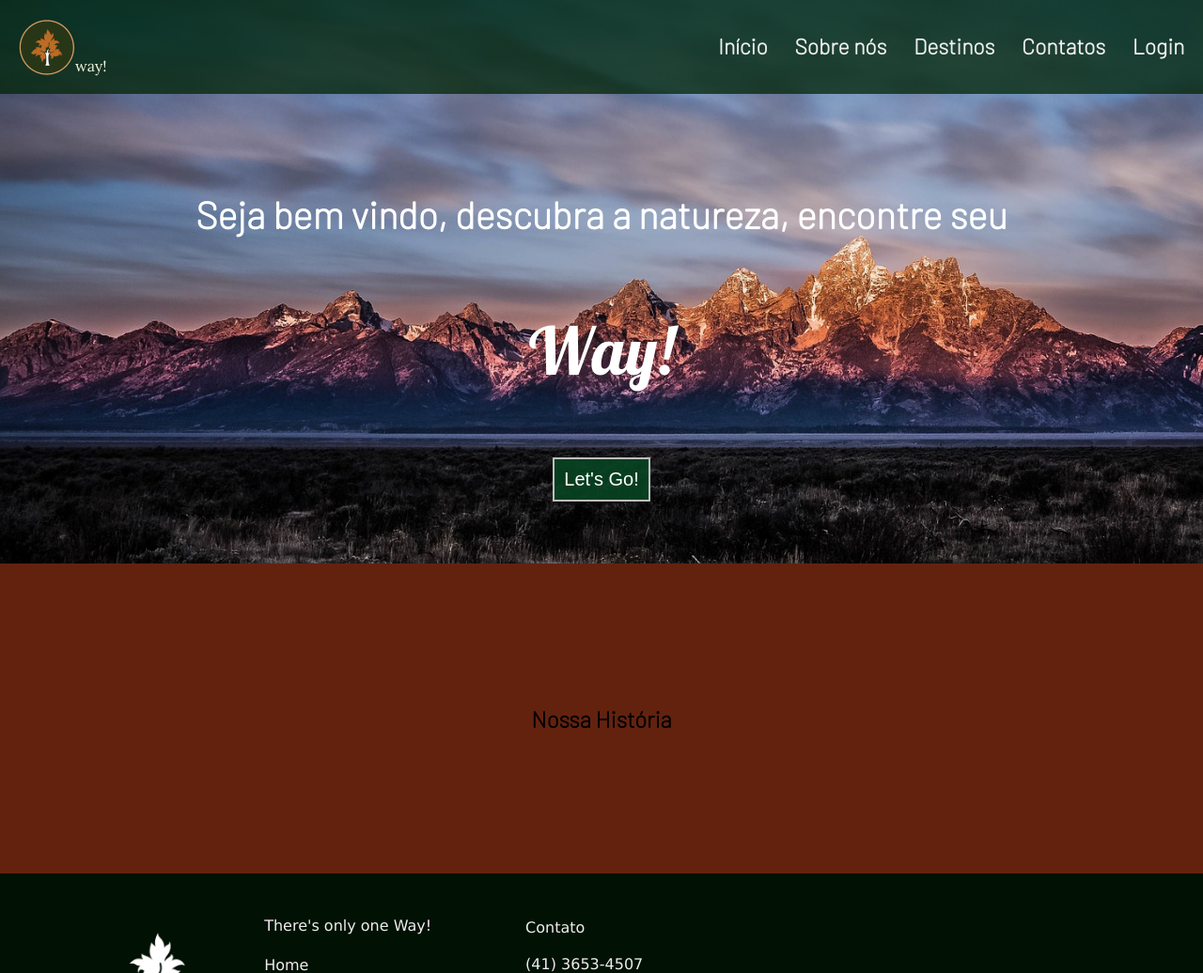
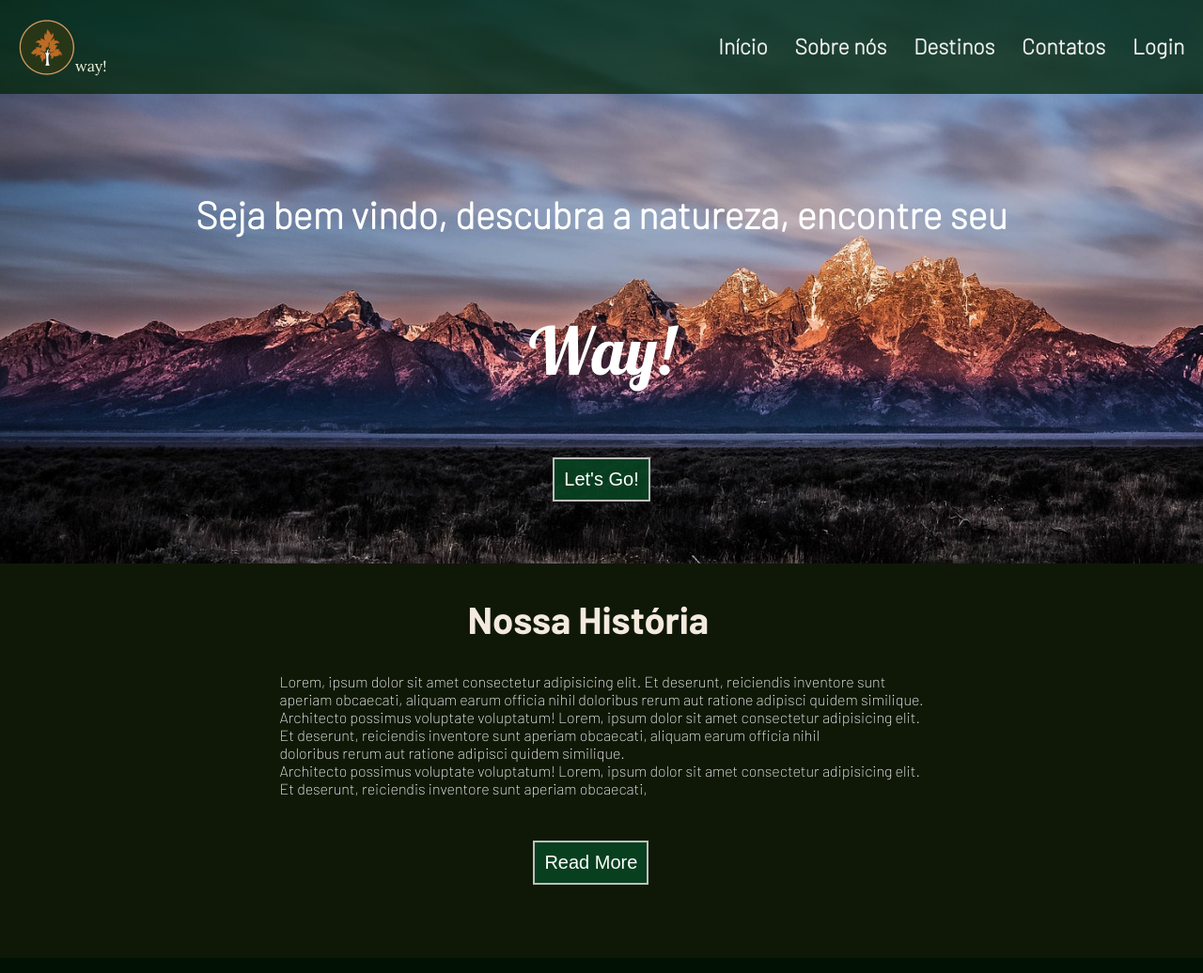
Before and after one commit to GustavoMoraisSantos/ProjetoPI, a PHP site: page / in a window 1280 px wide. Shown: the top 1036 px of the page at 94% size. Run offline with PHP 8.4, Linux system fonts and the light colour scheme; a map, chart or similar area stays blank; grey boxes are pictures that could not be loaded.

Commit message:
Organizei o content 2
Protótipo do content2

```diff
--- a/index.html
+++ b/index.html
@@ -40,6 +40,11 @@
         <!--"This Is Our Story", breve história, botão linkando pra about "Read More"-->
         <div>
             <h2>Nossa História</h2>
+            <p class="lorem">Lorem, ipsum dolor sit amet consectetur adipisicing elit. Et deserunt, reiciendis inventore sunt<br> aperiam obcaecati, aliquam earum officia nihil doloribus rerum aut ratione adipisci quidem similique. <br>Architecto possimus voluptate voluptatum!
+                Lorem, ipsum dolor sit amet consectetur adipisicing elit.<br> Et deserunt, reiciendis inventore sunt aperiam obcaecati, aliquam earum officia nihil <br>doloribus rerum aut ratione adipisci quidem similique. <br>Architecto possimus voluptate voluptatum!
+                Lorem, ipsum dolor sit amet consectetur adipisicing elit. <br>Et deserunt, reiciendis inventore sunt aperiam obcaecati,
+            </p>
+            <button class="read_more">Read More</button>
         </div>
     </section>
     <section class="content__3">
--- a/style.css
+++ b/style.css
@@ -117,18 +117,39 @@ body {/*padroniza a fonte do corpo, as margens, o tamanho e a cor dos elementos*
 
 .content__2{
     width: 100%;
-    height: 330px;
-    background-color: rgb(99, 34, 14);
+    height: 420px;
+    background-color: rgb(15, 24, 6);
     display: flex;
     flex-direction: column;
     align-items: center;
     justify-content: center;
 }
-.h2{
-    font-family: 'Barlow';
-    color: bisque;
+h2{
+    font-family: 'Barlow Bold';
+    color: rgb(243, 233, 221);
+    position: relative;
+    margin-top: -120px;
+    font-size: 40px;
+    margin-left: 200px;
+}
+.lorem{
+    color: white;
+}
+.read_more{
+    position: absolute;
+    margin-top: 30px;
+    margin-left: 270px;
+    padding: 10px;
+    background-color: rgba(7, 70, 35, 0.87);
+    color: rgb(255, 255, 255);
+    border: 2px solid #bebebe;
+
+    font-size: 20px
 }
 
+
+
+/* CASSOL */
 .rodape{
     width: 100%;
     height: 250px;
```
